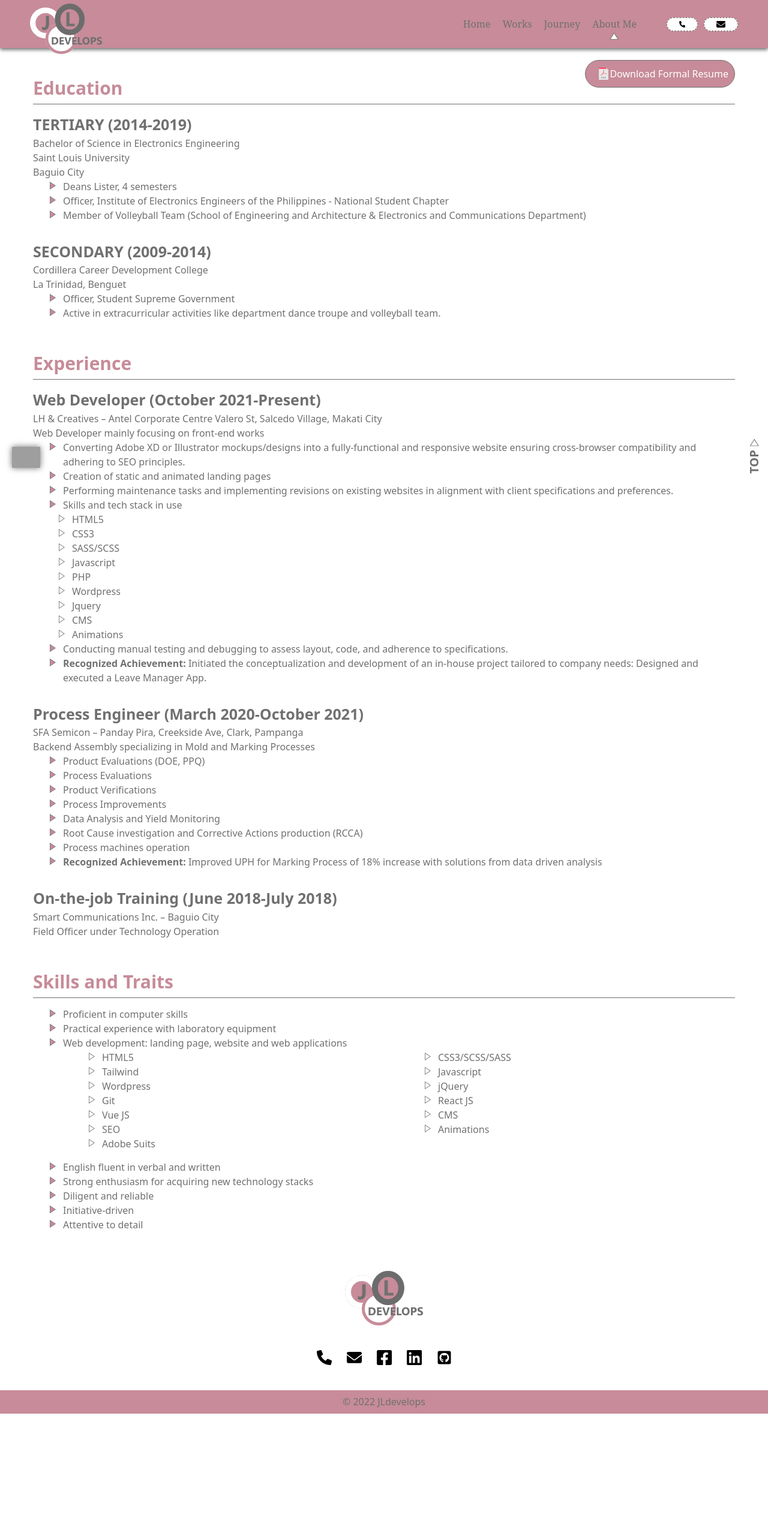
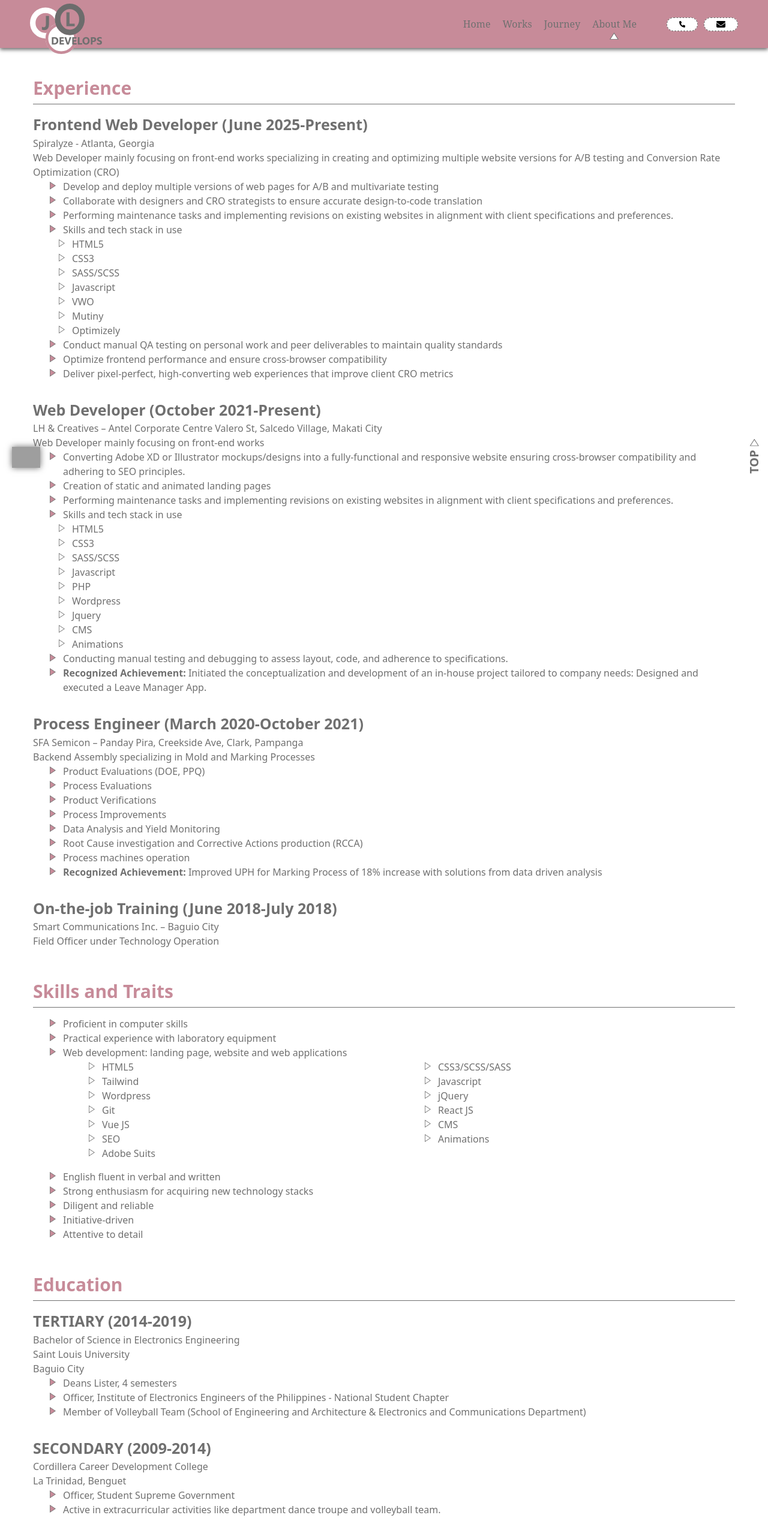
Before and after one commit to jenelleabrigo/jldevelops, a React (Vite) app: page /about in a window 1280 px wide. Shown: the top 2566 px of the page at 60% size. Before the commit the page ends 2357 px from the top, so only its background shows below. Built offline with nearby package versions, Linux system fonts and the light colour scheme; grey boxes are pictures that could not be loaded.

Commit message:
journey and about update

```diff
--- a/src/components/About.jsx
+++ b/src/components/About.jsx
@@ -1,5 +1,5 @@
 import React from "react";
-import resume from "../../src/assets/pdf/jenelle-abrigo-resume_2024.pdf";
+// import resume from "../../src/assets/pdf/jenelle-abrigo-resume_2024.pdf";
 
 const About = () => {
   return (
@@ -7,38 +7,40 @@ const About = () => {
       <section className="p-about">
         <div className="u-layout">
           <div className="p-about__inner">
-            <a download="Jenelle Loise Abrigo Resume" href={resume} className="p-about__inner__resume c-button is-pink">
+            {/* <a download="Jenelle Loise Abrigo Resume" href={resume} className="p-about__inner__resume c-button is-pink">
               Download Formal Resume
-            </a>
-
-            <div className="p-about__inner__section">
-              <h2 className="p-about__inner__section__heading">Education</h2>
-              <div className="p-about__inner__section__item">
-                <h3 className="p-about__inner__section__item__title u-text is-big">TERTIARY (2014-2019)</h3>
-                <p className="p-about__inner__section__item__txt u-text is-small">Bachelor of Science in Electronics Engineering</p>
-                <p className="p-about__inner__section__item__txt u-text is-small">Saint Louis University</p>
-                <p className="p-about__inner__section__item__txt u-text is-small">Baguio City</p>
-                <dl className="p-about__inner__section__item__content">
-                  <dt className="p-about__inner__section__item__content__list u-text is-small">Deans Lister, 4 semesters</dt>
-                  <dt className="p-about__inner__section__item__content__list u-text is-small">Officer, Institute of Electronics Engineers of the Philippines - National Student Chapter</dt>
-                  <dt className="p-about__inner__section__item__content__list u-text is-small">
-                    Member of Volleyball Team (School of Engineering and Architecture & Electronics and Communications Department)
-                  </dt>
-                </dl>
-              </div>
-              <div className="p-about__inner__section__item">
-                <h3 className="p-about__inner__section__item__title u-text is-big">SECONDARY (2009-2014)</h3>
-                <p className="p-about__inner__section__item__txt u-text is-small">Cordillera Career Development College</p>
-                <p className="p-about__inner__section__item__txt u-text is-small">La Trinidad, Benguet</p>
-                <dl className="p-about__inner__section__item__content">
-                  <dt className="p-about__inner__section__item__content__list u-text is-small">Officer, Student Supreme Government</dt>
-                  <dt className="p-about__inner__section__item__content__list u-text is-small">Active in extracurricular activities like department dance troupe and volleyball team.</dt>
-                </dl>
-              </div>
-            </div>
+            </a> */}
 
             <div className="p-about__inner__section">
               <h2 className="p-about__inner__section__heading">Experience</h2>
+              <div className="p-about__inner__section__item">
+                <h3 className="p-about__inner__section__item__title u-text is-big">
+                  Frontend Web Developer <br className="u-sp-only" />
+                  (June 2025-Present)
+                </h3>
+                <p className="p-about__inner__section__item__txt u-text is-small">Spiralyze - Atlanta, Georgia</p>
+                <p className="p-about__inner__section__item__txt u-text is-small">
+                  Web Developer mainly focusing on front-end works specializing in creating and optimizing multiple website versions for A/B testing and Conversion Rate Optimization (CRO)
+                </p>
+                <dl className="p-about__inner__section__item__content">
+                  <dt className="p-about__inner__section__item__content__list u-text is-small">Develop and deploy multiple versions of web pages for A/B and multivariate testing</dt>
+                  <dt className="p-about__inner__section__item__content__list u-text is-small">Collaborate with designers and CRO strategists to ensure accurate design-to-code translation</dt>
+                  <dt className="p-about__inner__section__item__content__list u-text is-small">
+                    Performing maintenance tasks and implementing revisions on existing websites in alignment with client specifications and preferences.
+                  </dt>
+                  <dt className="p-about__inner__section__item__content__list u-text is-small">Skills and tech stack in use</dt>
+                  <dd className="p-about__inner__section__item__content__list__detail u-text is-small">HTML5</dd>
+                  <dd className="p-about__inner__section__item__content__list__detail u-text is-small">CSS3</dd>
+                  <dd className="p-about__inner__section__item__content__list__detail u-text is-small">SASS/SCSS</dd>
+                  <dd className="p-about__inner__section__item__content__list__detail u-text is-small">Javascript</dd>
+                  <dd className="p-about__inner__section__item__content__list__detail u-text is-small">VWO</dd>
+                  <dd className="p-about__inner__section__item__content__list__detail u-text is-small">Mutiny</dd>
+                  <dd className="p-about__inner__section__item__content__list__detail u-text is-small">Optimizely</dd>
+                  <dt className="p-about__inner__section__item__content__list u-text is-small">Conduct manual QA testing on personal work and peer deliverables to maintain quality standards</dt>
+                  <dt className="p-about__inner__section__item__content__list u-text is-small">Optimize frontend performance and ensure cross-browser compatibility</dt>
+                  <dt className="p-about__inner__section__item__content__list u-text is-small">Deliver pixel-perfect, high-converting web experiences that improve client CRO metrics</dt>
+                </dl>
+              </div>
               <div className="p-about__inner__section__item">
                 <h3 className="p-about__inner__section__item__title u-text is-big">
                   Web Developer <br className="u-sp-only" />
@@ -133,6 +135,32 @@ const About = () => {
                 </ul>
               </div>
             </div>
+
+            <div className="p-about__inner__section">
+              <h2 className="p-about__inner__section__heading">Education</h2>
+              <div className="p-about__inner__section__item">
+                <h3 className="p-about__inner__section__item__title u-text is-big">TERTIARY (2014-2019)</h3>
+                <p className="p-about__inner__section__item__txt u-text is-small">Bachelor of Science in Electronics Engineering</p>
+                <p className="p-about__inner__section__item__txt u-text is-small">Saint Louis University</p>
+                <p className="p-about__inner__section__item__txt u-text is-small">Baguio City</p>
+                <dl className="p-about__inner__section__item__content">
+                  <dt className="p-about__inner__section__item__content__list u-text is-small">Deans Lister, 4 semesters</dt>
+                  <dt className="p-about__inner__section__item__content__list u-text is-small">Officer, Institute of Electronics Engineers of the Philippines - National Student Chapter</dt>
+                  <dt className="p-about__inner__section__item__content__list u-text is-small">
+                    Member of Volleyball Team (School of Engineering and Architecture & Electronics and Communications Department)
+                  </dt>
+                </dl>
+              </div>
+              <div className="p-about__inner__section__item">
+                <h3 className="p-about__inner__section__item__title u-text is-big">SECONDARY (2009-2014)</h3>
+                <p className="p-about__inner__section__item__txt u-text is-small">Cordillera Career Development College</p>
+                <p className="p-about__inner__section__item__txt u-text is-small">La Trinidad, Benguet</p>
+                <dl className="p-about__inner__section__item__content">
+                  <dt className="p-about__inner__section__item__content__list u-text is-small">Officer, Student Supreme Government</dt>
+                  <dt className="p-about__inner__section__item__content__list u-text is-small">Active in extracurricular activities like department dance troupe and volleyball team.</dt>
+                </dl>
+              </div>
+            </div>
           </div>
         </div>
       </section>
--- a/src/data/journey.js
+++ b/src/data/journey.js
@@ -86,4 +86,8 @@ export const journey = [
     date: "JANUARY 2024",
     content: "Leave Manager App now in use!!!",
   },
+  {
+    date: "JUNE 2025",
+    content: "I started working in Spiralyze - a big company that focuses on Conversion Rate Optimization (CRO) services and A/B Testing. New environment, new learnings!",
+  },
 ];
```
